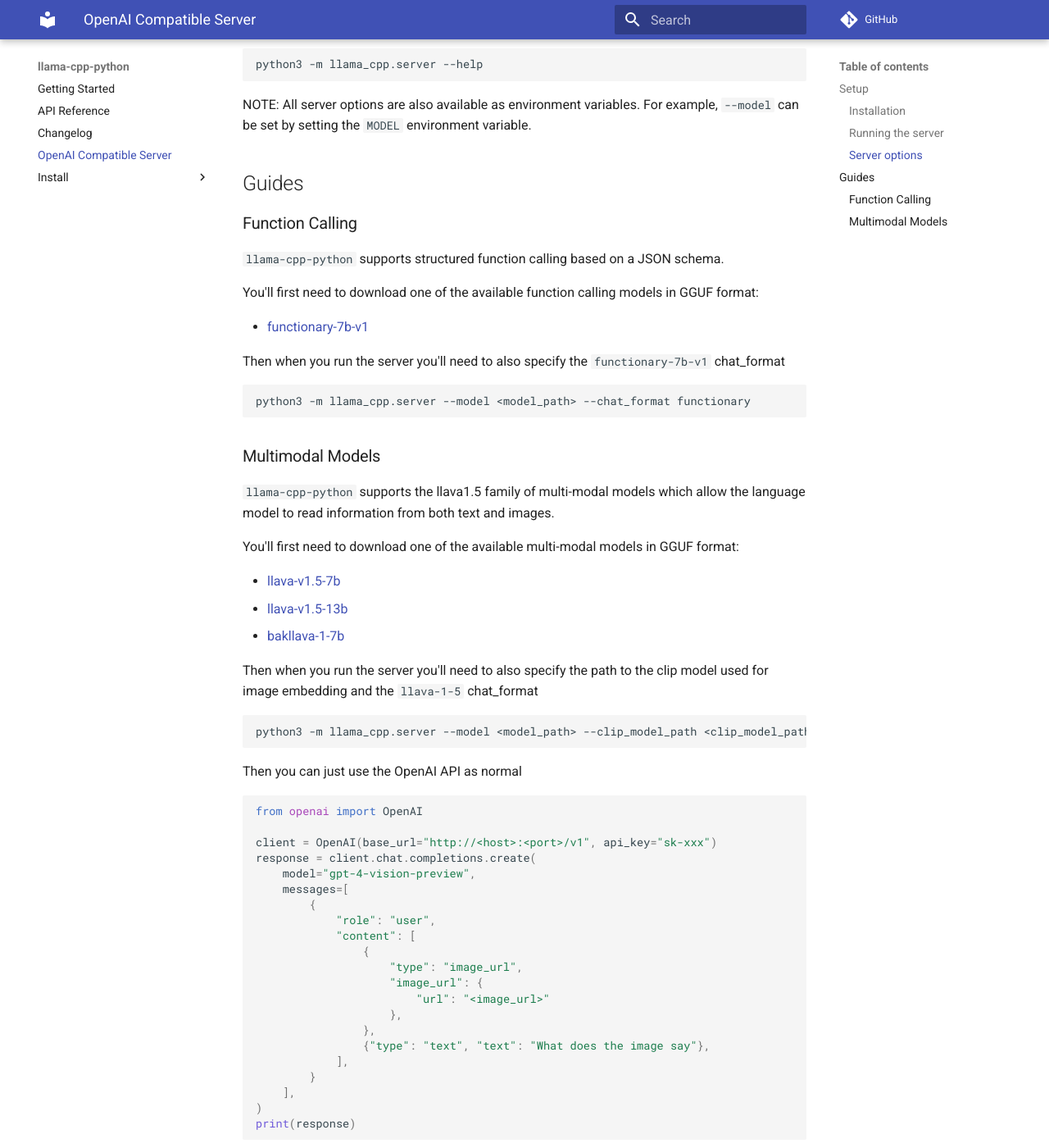
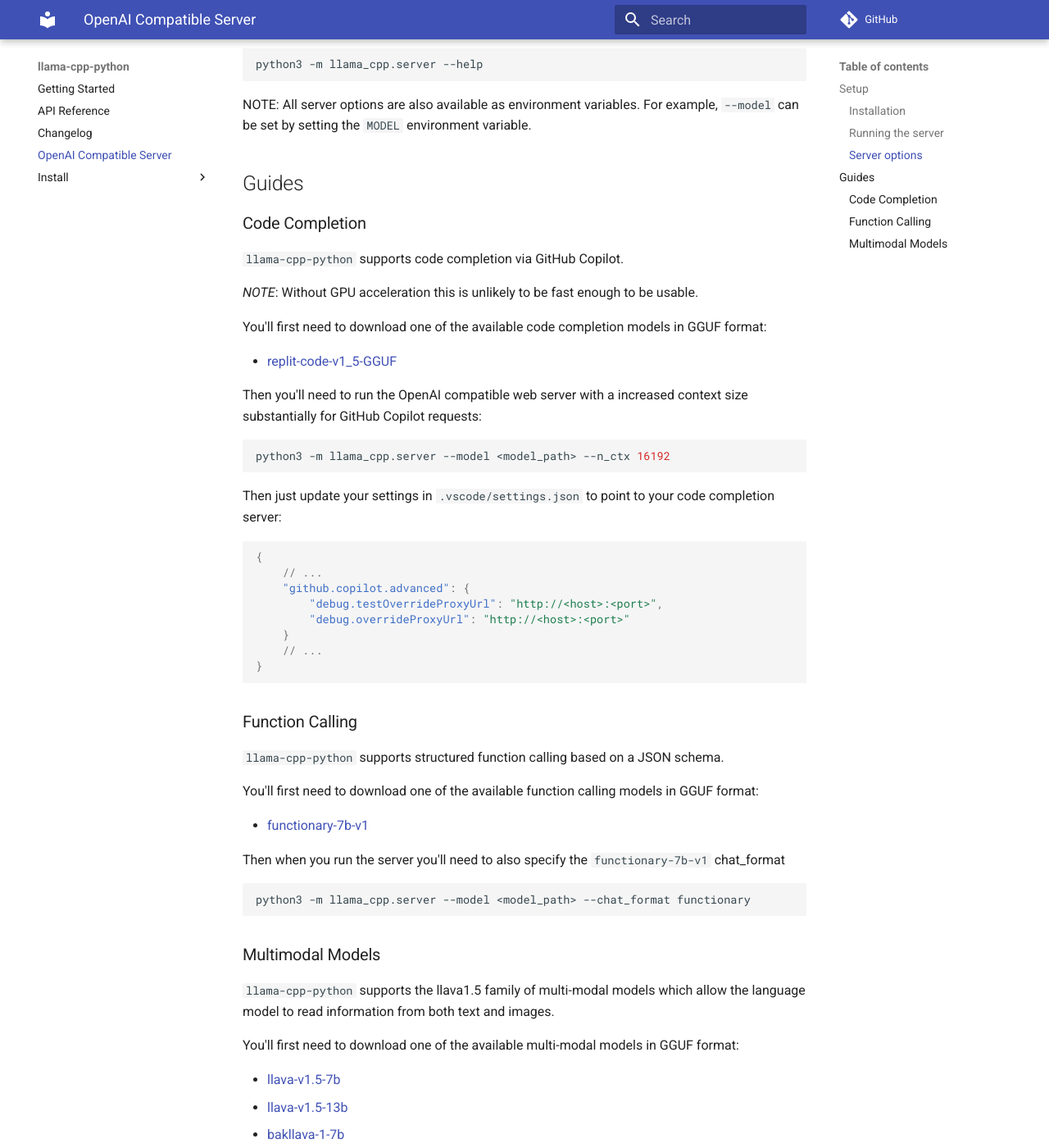
Before and after one commit to nayanzin33sergey/Python-llama-cpp, an MkDocs documentation site: the page built from docs/server.md, in a window 1280 px wide and 1400 px high, scrolled down 686 px. Shown: the whole window at 82% size. Built offline with MkDocs 1.6.1 and Material for MkDocs 9.7.7, drawn with Linux system fonts in a browser that asks for light colours; comment, search, counter and statistics services are not loaded.

Commit message:
Add Code Completion section to docs

````diff
--- a/docs/server.md
+++ b/docs/server.md
@@ -33,6 +33,35 @@ python3 -m llama_cpp.server --help
 NOTE: All server options are also available as environment variables. For example, `--model` can be set by setting the `MODEL` environment variable.
 
 ## Guides
+
+### Code Completion
+
+`llama-cpp-python` supports code completion via GitHub Copilot.
+
+*NOTE*: Without GPU acceleration this is unlikely to be fast enough to be usable.
+
+You'll first need to download one of the available code completion models in GGUF format:
+
+- [replit-code-v1_5-GGUF](https://huggingface.co/abetlen/replit-code-v1_5-3b-GGUF)
+
+Then you'll need to run the OpenAI compatible web server with a increased context size substantially for GitHub Copilot requests:
+
+```bash
+python3 -m llama_cpp.server --model <model_path> --n_ctx 16192
+```
+
+Then just update your settings in `.vscode/settings.json` to point to your code completion server:
+
+```json
+{
+    // ...
+    "github.copilot.advanced": {
+        "debug.testOverrideProxyUrl": "http://<host>:<port>",
+        "debug.overrideProxyUrl": "http://<host>:<port>"
+    }
+    // ...
+}
+```
 
 ### Function Calling
 
````
